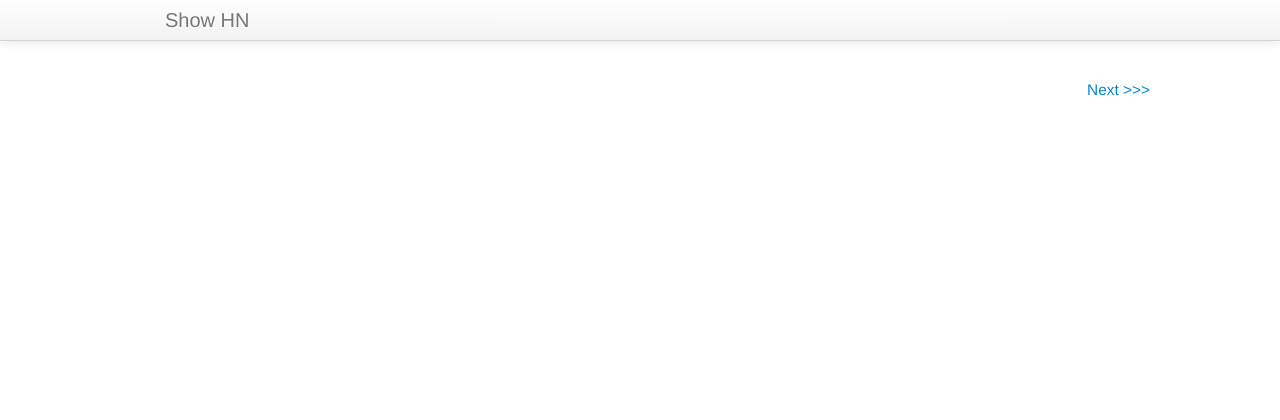
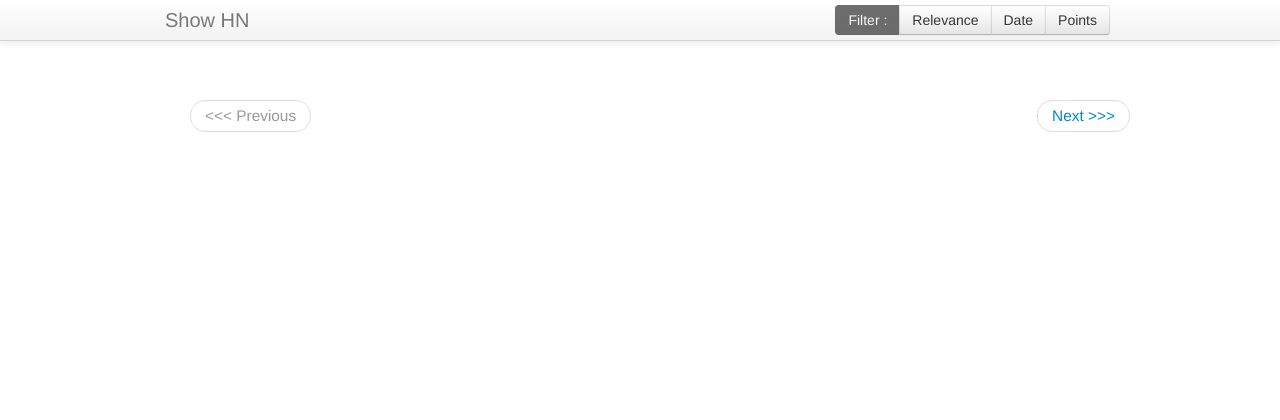
Before and after one commit to sathya-me/showhnapp, a Python web app: template Templates/index.html in a window 1280 px wide. Shown: the top 420 px of the page. Run offline with Jinja, Linux system fonts and the light colour scheme; the template is opened without the code that fills it, so the values that code supplies are empty; some libraries are stand-ins or nearby versions.

Commit message:
added filters

```diff
--- a/Templates/index.html
+++ b/Templates/index.html
@@ -58,11 +58,21 @@
                 <ul class="nav">
                     <li><a class="brand" href="/">Show HN</a></li>
                 </ul>
+                <div class="pull-right">
+                    <div class="btn-group" data-toggle="buttons-radio">
+                        <button class="btn btn-inverse .disabled" disabled="disabled">Filter :</button>
+                        <button class="btn {% if filter == 1 %}  active {% endif %}" onclick="window.open('/?filter=1&page=1', '_self')">Relevance</button>
+                        <button class="btn {% if filter == 2 %}  active {% endif %}" onclick="window.open('/?filter=2&page=1', '_self')">Date</button>
+                        <button class="btn {% if filter == 3 %}  active {% endif %}" onclick="window.open('/?filter=3&page=1', '_self')">Points</button>
+                    </div>
+                </div>
             </div>
         </div>
     </div>
 
+
     <div class="container" id="top_container">
+
             <div class="span12" id="main_container">
 
                 {% if posts.count > 0 %}
@@ -92,15 +102,20 @@
                 {% endif %}
 
                 <div class="container pagination-container">
-                    <div class="span12">
-                        {% if page > 1 %}
-                            <a href="?page={{ page - 1 }}"><<< Previous</a>
-                        {% endif %}
-
-                        <a href="?page={{ page + 1 }}" class="pull-right">Next >>></a>
-                    </div>
+                    <ul class="pager">
+                            {% if page > 1 %}
+                                <li class="previous">
+                                <a href="?page={{ page - 1 }}">Previous</a>
+                            {% else %}
+                                <li class="previous disabled">
+                                <a href="?filter={{filter}}&page={{page}}" onclick="return false;"><<< Previous</a>
+                            {% endif %}
+                        </li>
+                      <li class="next">
+                            <a href="?filter={{filter}}&page={{ page + 1 }}" class="pull-right">Next >>></a>
+                      </li>
+                    </ul>
                 </div>
-
             </div>  <!-- main_container -->
     </div>
 
```
Also changed, not shown: app.py (+27 -8 lines).
